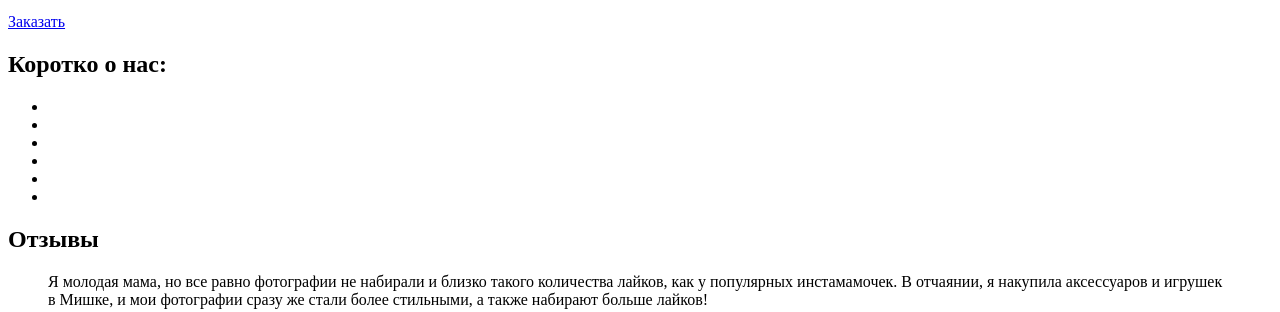
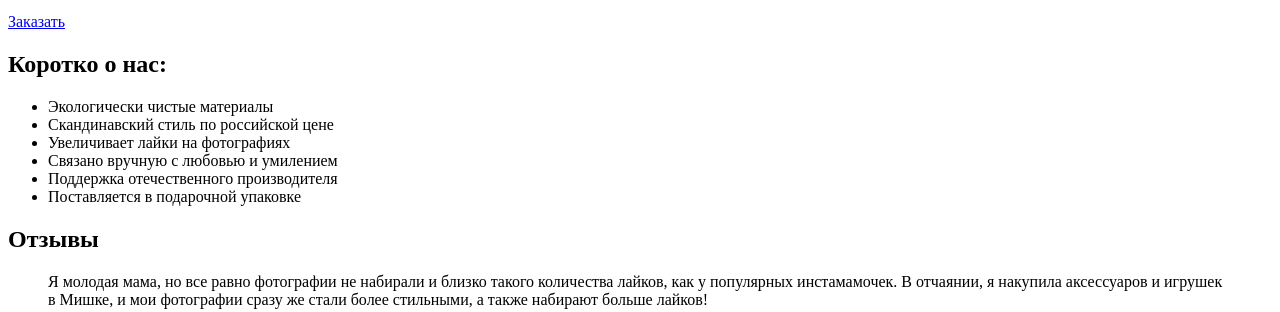
Before and after one commit to Shumnial/305185-mishka, a website: page index.html in a window 1280 px wide. Shown: the part 494-806 px from the top of the page. Drawn offline with Linux system fonts and the light colour scheme.

Commit message:
Добавлен перечень преимуществ в блок advantages

```diff
--- a/index.html
+++ b/index.html
@@ -52,12 +52,12 @@
       <section class="advantages">
         <h2 class="advantages__title">Коротко о нас:</h2>
         <ul class="advantages__list">
-          <li class="advantages__item advantages__item--ecology"></li>
-          <li class="advantages__item advantages__item--price"></li>
-          <li class="advantages__item advantages__item--likes"></li>
-          <li class="advantages__item advantages__item--handmade"></li>
-          <li class="advantages__item advantages__item--support"></li>
-          <li class="advantages__item advantages__item--gift-box"></li>
+          <li class="advantages__item advantages__item--ecology">Экологически чистые материалы</li>
+          <li class="advantages__item advantages__item--price">Скандинавский стиль по российской цене</li>
+          <li class="advantages__item advantages__item--likes">Увеличивает лайки на фотографиях</li>
+          <li class="advantages__item advantages__item--handmade">Связано вручную с любовью и умилением</li>
+          <li class="advantages__item advantages__item--support">Поддержка отечественного производителя</li>
+          <li class="advantages__item advantages__item--gift-box">Поставляется в подарочной упаковке</li>
         </ul>
       </section>
       <section class="reviews">
```
Also changed, not shown: catalog.html (added), form.html (added).
